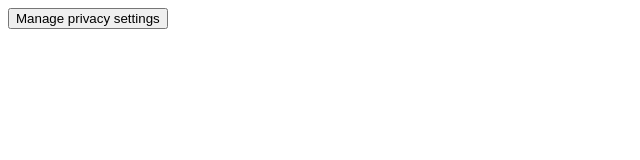
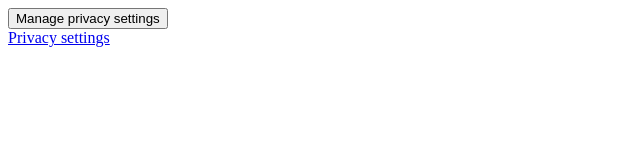
Before and after one commit to macrogrh/web, a plain HTML site: page work2.html in a window 1280 px wide. Shown: the whole page, without its empty margins (0-640 px from the left). Drawn offline with Linux system fonts and the light colour scheme.

Commit message:
Update work2.html

```diff
--- a/work2.html
+++ b/work2.html
@@ -26,5 +26,6 @@
         </button>
       </div>
     </amp-consent>
+    <a href="?cmpscreen" class="cmpfooterlink cmpfooterlinkcmp">Privacy settings</a>
   </body>
 </html>
```
